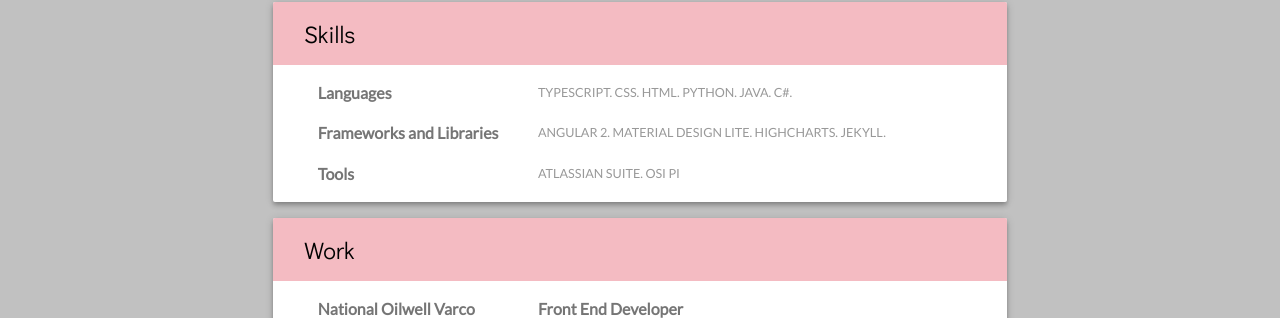
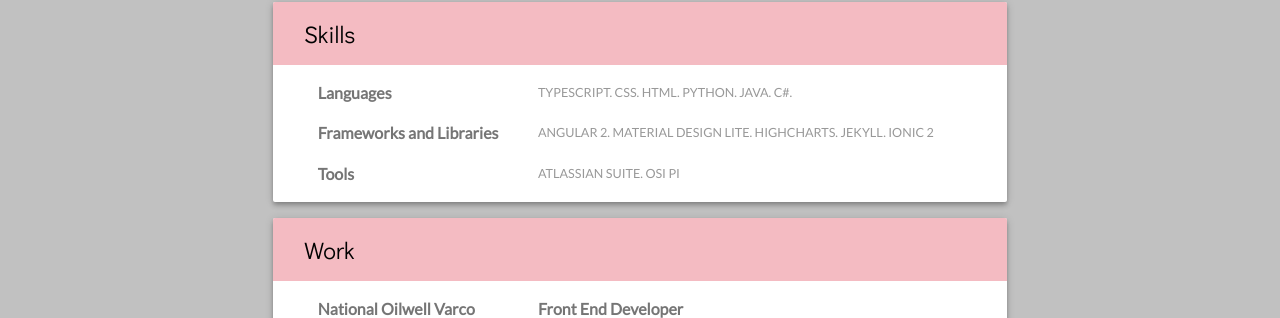
Before and after one commit to rachelmad/rachelmad.github.io, a Jekyll site: the page built from experience/index.html, in a window 1280 px wide. Shown: the part 159-477 px from the top of the page. Built offline with Jekyll 4.4.1, drawn with Linux system fonts in a browser that asks for light colours; nearby versions of some CDN libraries; some web fonts are replaced.

Commit message:
Added ionic 2 to skills

```diff
--- a/experience/index.html
+++ b/experience/index.html
@@ -18,7 +18,7 @@ layout: default
             <div class="emphasize">Frameworks and Libraries</div>
         </div>
         <div class="mdl-cell mdl-cell--8-col">
-            <div class="subtext">Angular 2. Material Design Lite. HighCharts. Jekyll.</div>
+            <div class="subtext">Angular 2. Material Design Lite. HighCharts. Jekyll. Ionic 2</div>
         </div>
 
         <div class="mdl-cell mdl-cell--4-col">
```
